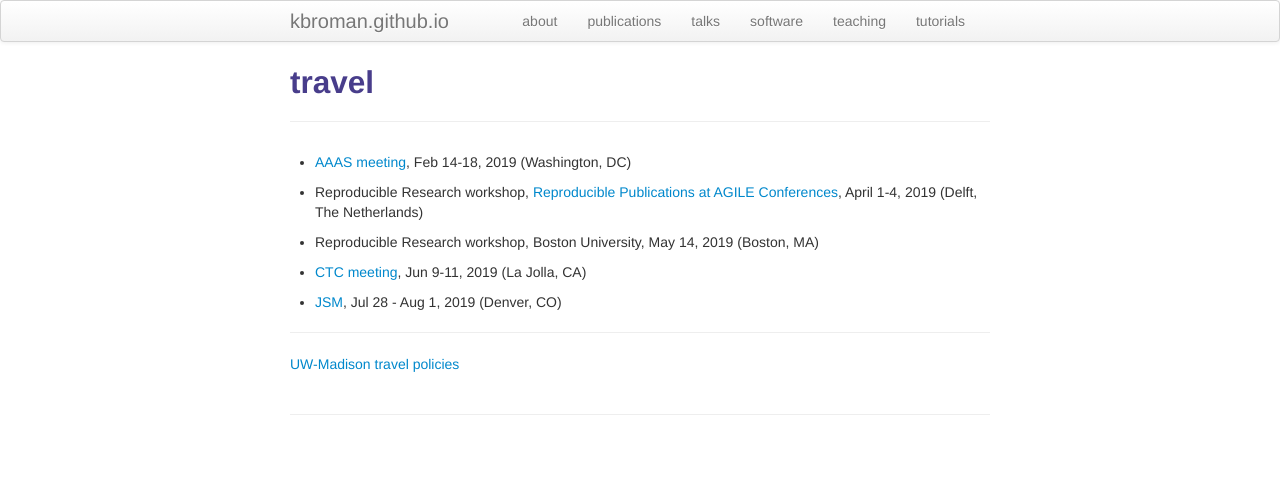
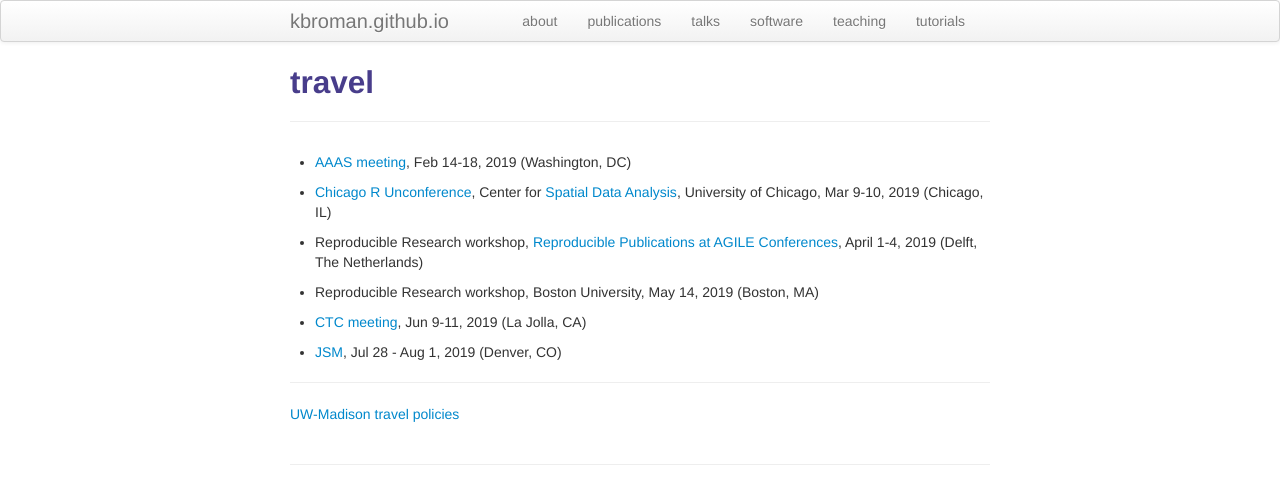
Before and after one commit to kbroman/kbroman.github.io, a Jekyll site: the page built from pages/travel.md, in a window 1280 px wide. Shown: the top 504 px of the page. Built offline with Jekyll 4.4.1, drawn with Linux system fonts in a browser that asks for light colours.

Commit message:
Add chicago R unconf to pages/travel

```diff
--- a/pages/travel.md
+++ b/pages/travel.md
@@ -328,6 +328,10 @@ title: travel
 
 - [AAAS meeting](http://meetings.aaas.org), Feb 14-18, 2019 (Washington, DC)
 
+- [Chicago R Unconference](https://chirunconf.github.io/), Center for
+  [Spatial Data Analysis](https://spatial.uchicago.edu), University of
+  Chicago, Mar 9-10, 2019 (Chicago, IL)
+
 - Reproducible Research workshop, [Reproducible Publications at AGILE
   Conferences](http://o2r.info/reproducible-agile/initiative/), April
   1-4, 2019 (Delft, The Netherlands)
```
